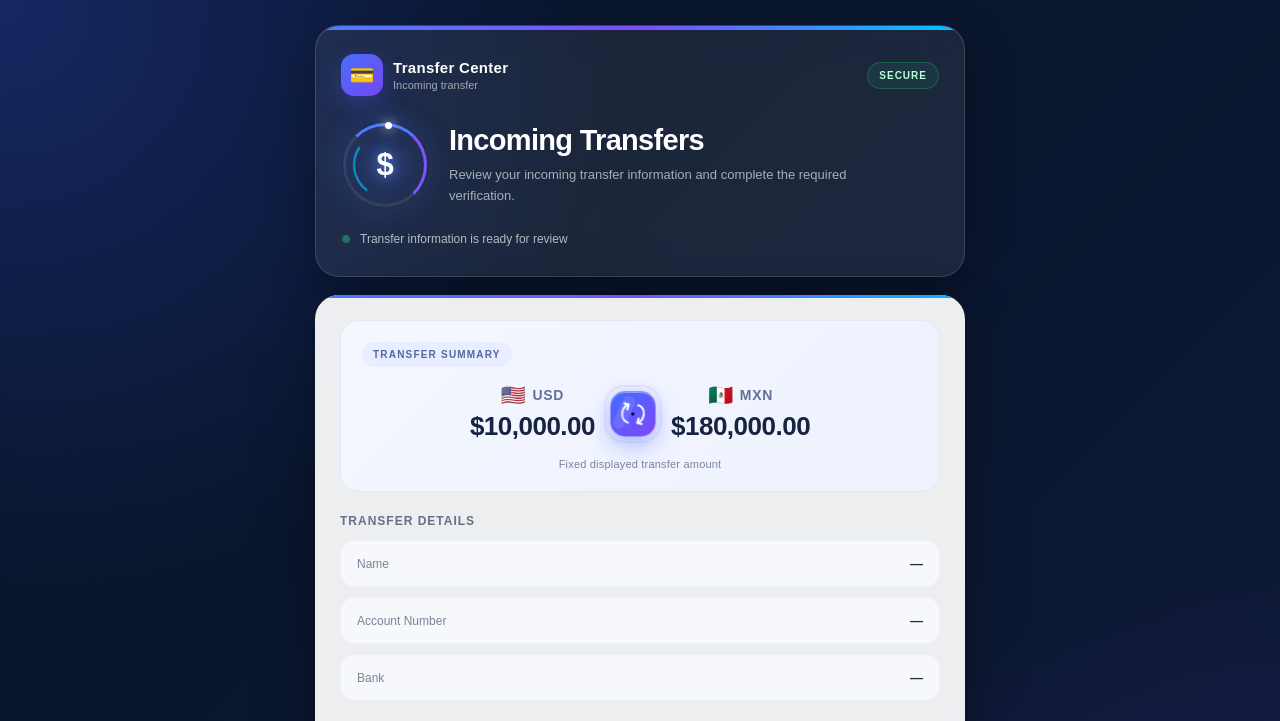
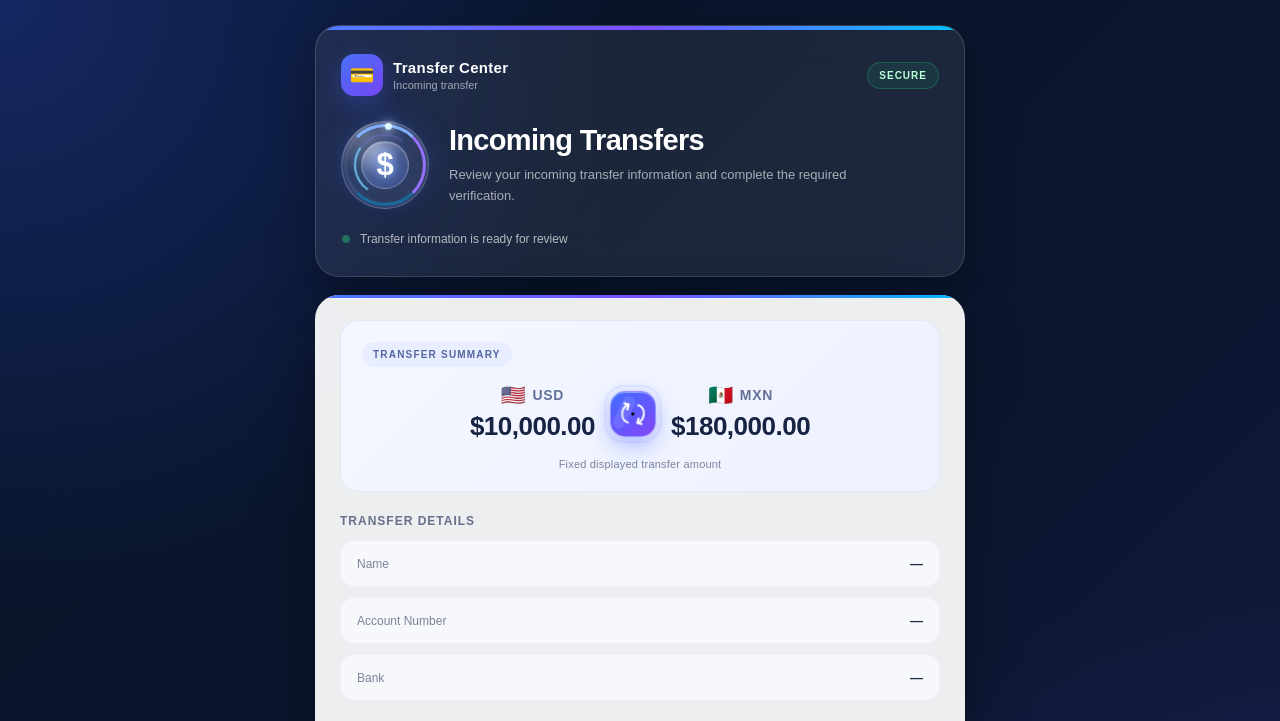
Before and after one commit to officials-art/verificacion-de-pago-, a plain HTML site: page welcome.html in a window 1280 px wide. Shown: the top 721 px of the page. Drawn offline with Linux system fonts and the light colour scheme.

Commit message:
welcome.html

```diff
--- a/welcome.html
+++ b/welcome.html
@@ -159,74 +159,168 @@ body {
 justify-content: center;
 border-radius: 50%;
 
-    background: radial-gradient(
-        circle,
-        rgba(83,125,255,0.18),
-        rgba(83,125,255,0.04) 65%,
-        transparent 70%
+/* Premium translucent glass background */
+background:
+    radial-gradient(
+        circle at 28% 18%,
+        rgba(255,255,255,0.24),
+        transparent 42%
+    ),
+    radial-gradient(
+        circle at center,
+        rgba(83,125,255,0.20),
+        rgba(83,125,255,0.06) 65%,
+        rgba(255,255,255,0.015) 100%
     );
 
+border: 1px solid rgba(255,255,255,0.22);
+
+backdrop-filter: blur(14px);
+-webkit-backdrop-filter: blur(14px);
+
 box-shadow:
-        0 0 30px rgba(79,117,255,0.20),
-        inset 0 0 20px rgba(255,255,255,0.04);
+    0 0 30px rgba(79,117,255,0.22),
+    0 12px 30px rgba(0,0,0,0.18),
+    inset 0 1px 2px rgba(255,255,255,0.25),
+    inset 0 -3px 10px rgba(70,100,255,0.12);
+
 }
+
+/* Rotating outer glass ring */
 
 .loader-ring {
 position: absolute;
 inset: 2px;
 border-radius: 50%;
-    border: 3px solid rgba(255,255,255,0.08);
-    border-top-color: #4d7cff;
-    border-right-color: #7b55ff;
+
+border: 3px solid rgba(255,255,255,0.09);
+border-top-color: rgba(135,180,255,0.98);
+border-right-color: rgba(155,115,255,0.98);
+border-bottom-color: rgba(0,198,255,0.35);
+
+box-shadow:
+    0 0 12px rgba(100,130,255,0.16),
+    inset 0 0 8px rgba(255,255,255,0.05);
+
 animation: rotateRing 2.5s linear infinite;
+
 }
+
+/* Glowing light travelling around the ring */
 
 .loader-ring::before {
 content: "";
 position: absolute;
 top: -4px;
 left: 50%;
+
 width: 7px;
 height: 7px;
 border-radius: 50%;
-    background: #ffffff;
+
+background: linear-gradient(
+    135deg,
+    #ffffff,
+    #b9eaff
+);
 
 box-shadow:
-        0 0 12px #ffffff,
-        0 0 22px rgba(79,123,255,0.9);
+    0 0 8px rgba(255,255,255,0.95),
+    0 0 18px rgba(79,123,255,0.95),
+    0 0 28px rgba(0,198,255,0.45);
+
 }
+
+/* Inner rotating glass highlight */
 
 .loader-ring::after {
 content: "";
 position: absolute;
 inset: 7px;
 border-radius: 50%;
+
 border: 2px solid transparent;
-    border-bottom-color: rgba(0,198,255,0.75);
+border-bottom-color: rgba(120,210,255,0.85);
+border-left-color: rgba(155,115,255,0.28);
+
+filter: drop-shadow(
+    0 0 4px rgba(0,198,255,0.25)
+);
+
 animation: rotateRingReverse 1.8s linear infinite;
+
 }
+
+/* Central glass dollar symbol */
 
 .dollar {
 position: relative;
 z-index: 2;
+
+display: flex;
+align-items: center;
+justify-content: center;
+
+width: 48px;
+height: 48px;
+border-radius: 50%;
+
 font-size: 31px;
 font-weight: 700;
 color: #ffffff;
 
+background:
+    radial-gradient(
+        circle at 28% 18%,
+        rgba(255,255,255,0.27),
+        transparent 48%
+    ),
+    linear-gradient(
+        145deg,
+        rgba(255,255,255,0.15),
+        rgba(100,130,255,0.09)
+    );
+
+border: 1px solid rgba(255,255,255,0.23);
+
+backdrop-filter: blur(10px);
+-webkit-backdrop-filter: blur(10px);
+
+box-shadow:
+    0 4px 15px rgba(0,0,0,0.14),
+    inset 0 1px 2px rgba(255,255,255,0.28),
+    inset 0 -2px 5px rgba(100,120,255,0.12);
+
 text-shadow:
-        0 0 12px rgba(95,137,255,0.75),
-        0 0 25px rgba(95,137,255,0.35);
+    0 0 10px rgba(150,190,255,0.95),
+    0 0 22px rgba(95,137,255,0.60);
+
 }
 
+/* Original rolling animations preserved */
+
 @keyframes rotateRing {
-    from { transform: rotate(0deg); }
-    to { transform: rotate(360deg); }
+from {
+transform: rotate(0deg);
+}
+
+to {
+    transform: rotate(360deg);
+}
+
 }
 
 @keyframes rotateRingReverse {
-    from { transform: rotate(360deg); }
-    to { transform: rotate(0deg); }
+from {
+transform: rotate(360deg);
 }
+
+to {
+    transform: rotate(0deg);
+}
+
+}
+
 
 /* ================= TITLE TEXT ================= */
 
```
Lines whose indentation alone changed are shown as unchanged.
